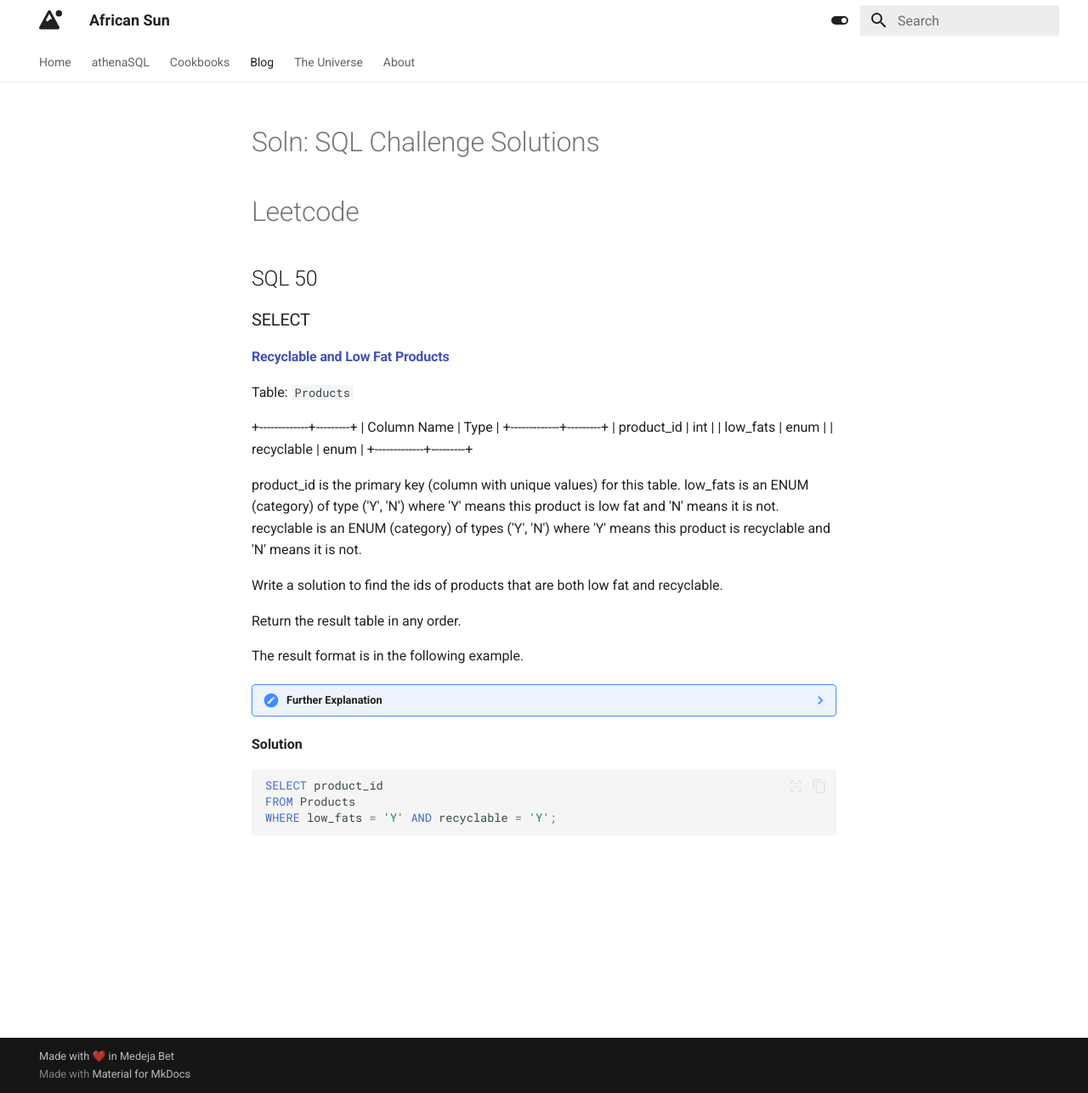
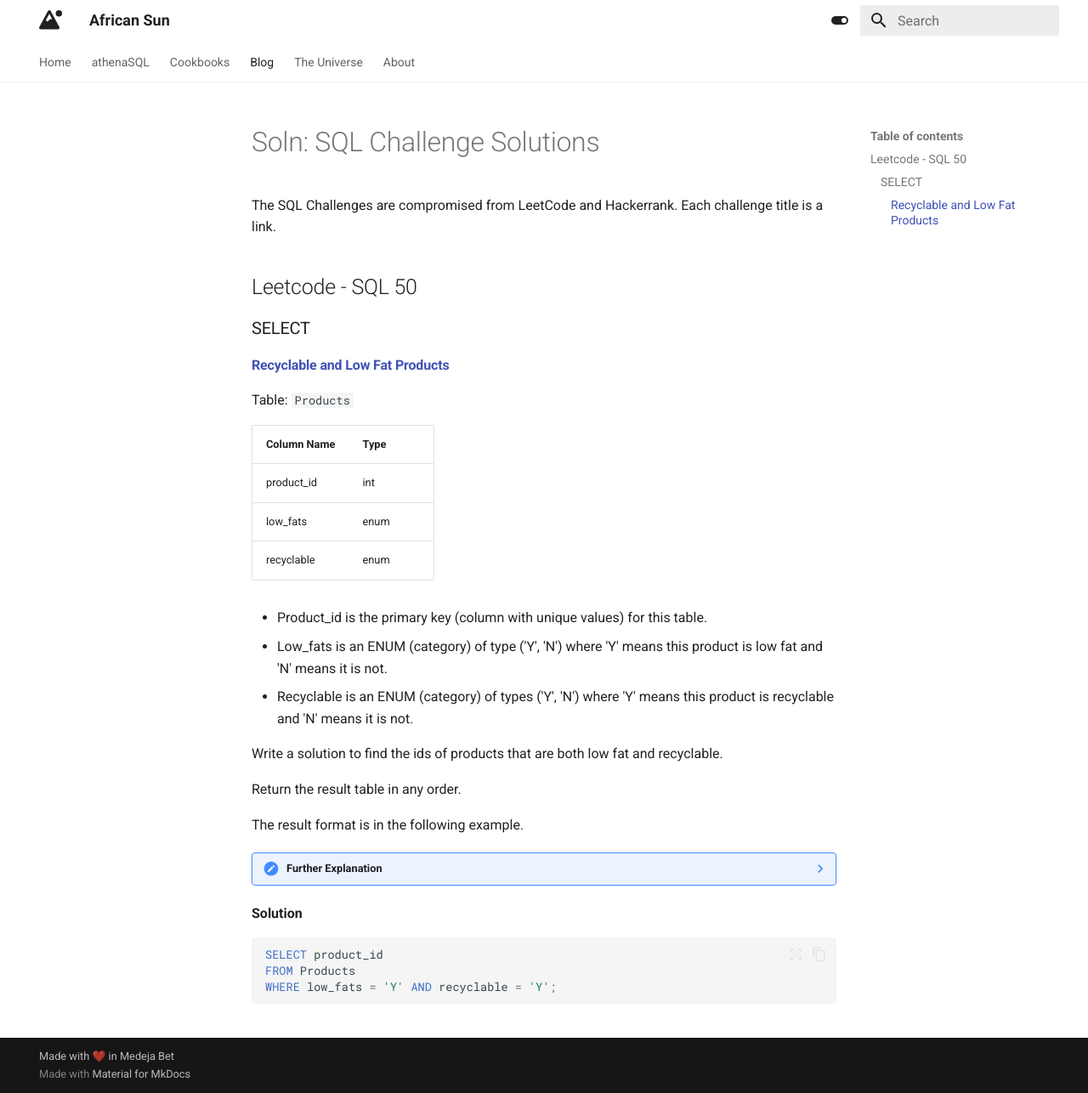
Before and after one commit to nabilseid/nabilseid.github.io, an MkDocs documentation site: the page built from docs/blog/posts/soln-sql-challenges.md, in a window 1280 px wide and 1286 px high. Shown: the whole window at 85% size. Built offline with MkDocs 1.6.1 and Material for MkDocs 9.7.7, drawn with Linux system fonts in a browser that asks for light colours.

Commit message:
Add leetcode sql 50

```diff
--- a/docs/blog/posts/soln-sql-challenges.md
+++ b/docs/blog/posts/soln-sql-challenges.md
@@ -9,11 +9,11 @@ categories:
 
 # Soln: SQL Challenge Solutions
 
+The SQL Challenges are compromised from LeetCode and Hackerrank. Each challenge title is a link.
 <!-- more -->
 
-# Leetcode
 
-## SQL 50
+## Leetcode - SQL 50
 
 ### SELECT
 
@@ -21,17 +21,15 @@ categories:
 
 Table: `Products`
 
-+-------------+---------+
 | Column Name | Type    |
-+-------------+---------+
+|-------------|---------|
 | product_id  | int     |
 | low_fats    | enum    |
 | recyclable  | enum    |
-+-------------+---------+
 
-product_id is the primary key (column with unique values) for this table.
-low_fats is an ENUM (category) of type ('Y', 'N') where 'Y' means this product is low fat and 'N' means it is not.
-recyclable is an ENUM (category) of types ('Y', 'N') where 'Y' means this product is recyclable and 'N' means it is not.
+- Product_id is the primary key (column with unique values) for this table.
+- Low_fats is an ENUM (category) of type ('Y', 'N') where 'Y' means this product is low fat and 'N' means it is not.
+- Recyclable is an ENUM (category) of types ('Y', 'N') where 'Y' means this product is recyclable and 'N' means it is not.
 
 
 Write a solution to find the ids of products that are both low fat and recyclable.
@@ -46,23 +44,21 @@ The result format is in the following example.
 
     **Input:**
     Products table:
-    +-------------+----------+------------+
+
     | product_id  | low_fats | recyclable |
-    +-------------+----------+------------+
+    |-------------|----------|------------|
     | 0           | Y        | N          |
     | 1           | Y        | Y          |
     | 2           | N        | Y          |
     | 3           | Y        | Y          |
     | 4           | N        | N          |
-    +-------------+----------+------------+
 
     **Output:**
-    +-------------+
+
     | product_id  |
-    +-------------+
+    |-------------|
     | 1           |
     | 3           |
-    +-------------+
 
     **Explanation:** Only products 1 and 3 are both low fat and recyclable.
 
```
